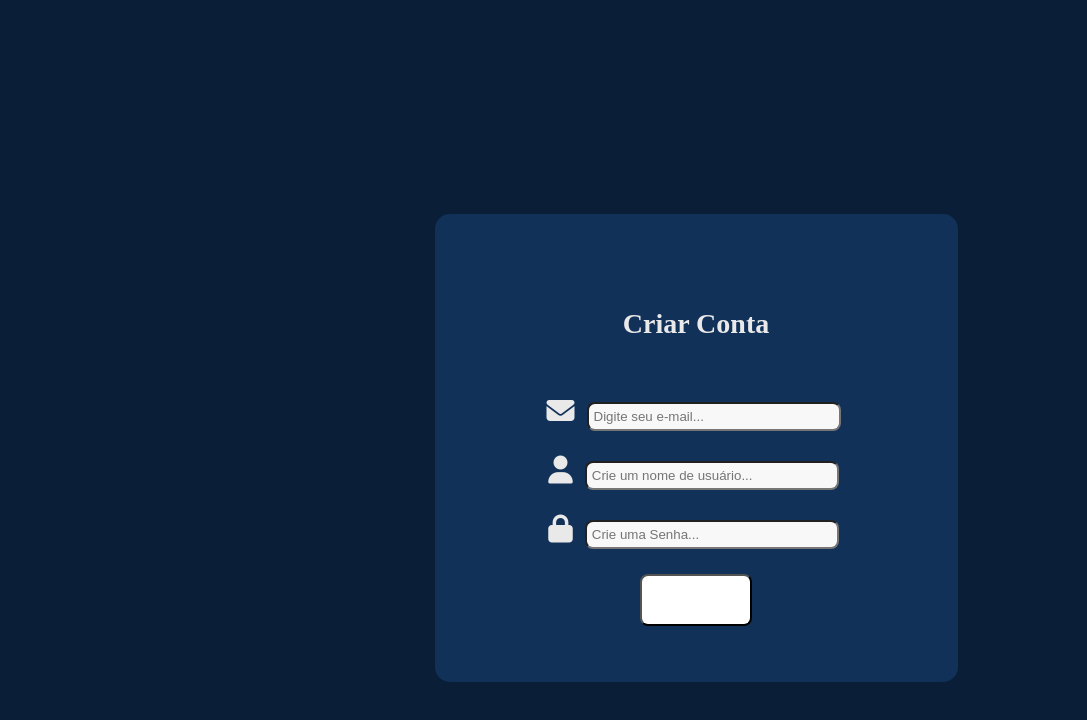
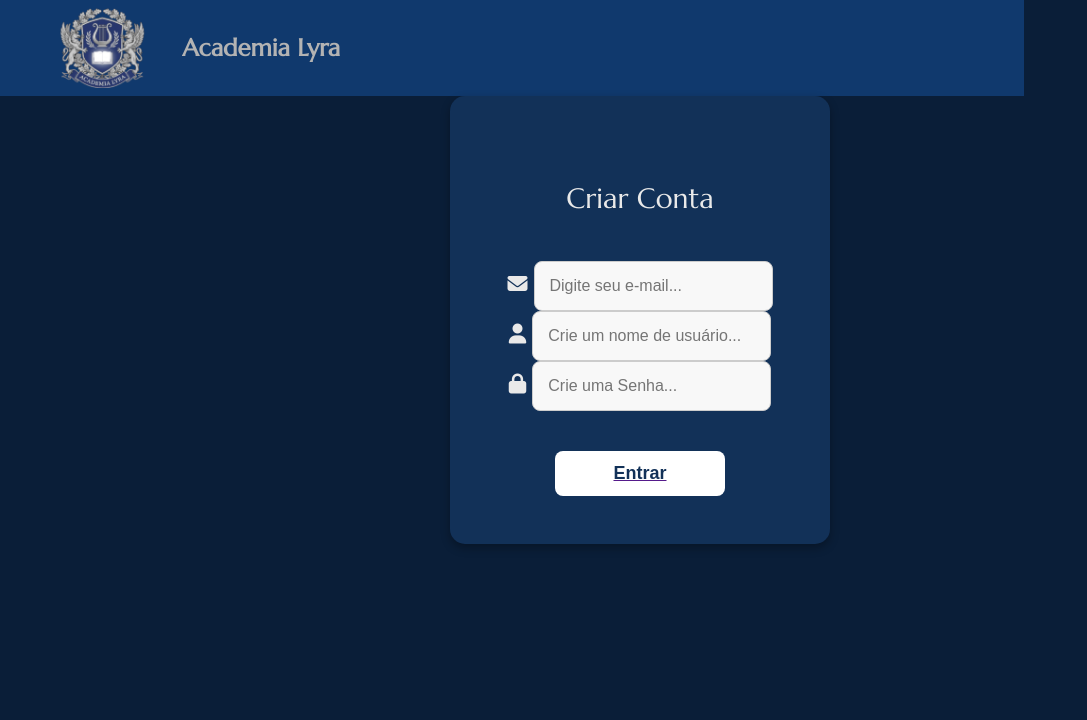
Before and after one commit to Jenniferkss/FrontEnd-TechHelp, a plain HTML site: page pages/criarConta.html in a window 1280 px wide. Shown: the whole page, without its empty margins (0-1087 px from the left). Drawn offline with Linux system fonts and the light colour scheme.

Commit message:
feat:corrige pequenas falhas no css da pagina Criar Conta

```diff
--- a/assets/css/criarConta.css
+++ b/assets/css/criarConta.css
@@ -1,49 +1,169 @@
 @import url('https://fonts.googleapis.com/css2?family=Marcellus&display=swap');
 
+/* --- LAYOUT GERAL E ESTRUTURA --- */
+
 body {
-    background-color: #0a1e38;;
+    /* Garante que o body ocupe a tela inteira e seja o container principal do layout */
+    background-color: #0a1e38; /* Fundo azul escuro principal */
     min-height: 100vh;
-    background-position: center;
+    margin: 0; /* IMPEDIR MARGENS EXTRAS */
+    font-family: 'Marcellus', serif;
+    /* O body não deve ser flex, o container-grid fará o trabalho */
+}
+
+.sr-only {
+    position: absolute;
+    width: 1px;
+    height: 1px;
+    padding: 0;
+    margin: -1px;
+    overflow: hidden;
+    clip: rect(0, 0, 0, 0);
+    border: 0;
+}
+
+/* --- CONTAINER PRINCIPAL (Layout de Colunas Grid) --- */
+
+.main-content-container {
+    /* ATENÇÃO: Aplica o layout de colunas para dividir a tela */
+    display: grid;
+    /* Coluna 1 (Área Vazia): Ocupa o restante do espaço (1fr)
+       Coluna 2 (Formulário): Largura fixa para a caixa do formulário */
+    grid-template-columns: 1fr 450px;
+    height: 100vh; /* Ocupa a altura total da viewport */
+    width: 100%;
+}
+
+/* --- DIV VAZIA / ÁREA LIVRE (Coluna Esquerda) --- */
+
+.area-livre {
+    background-color: #0a1e38;
+    /* ATENÇÃO: Flexbox para CENTRALIZAR O HEADER VERTICAL E HORIZONTALMENTE */
     display: flex;
     justify-content: center;
     align-items: center;
-    padding-top: 5rem;
+}
+
+/* --- HEADER (A Barra Azul Flutuante) --- */
+
+header {
+    /* O header está DENTRO de .area-livre (veja o HTML corrigido) */
+    width: 80%; /* Define a largura da barra azul */
+    height: 6rem;
+    background-color: #10396D; /* Cor da barra azul escura */
+    display: flex;
+    justify-content: flex-start;
+    align-items: center;
+    padding: 0 2rem;
     box-sizing: border-box;
+    /* Removido margin-right para centralizar melhor */
+    margin: 0;
+}
 
+header img {
+    height: 5rem;
+    width: auto;
+    max-height: 7.875rem;
+    margin-right: 10px;
+}
+
+h1 {
+    color: rgb(179, 179, 179);
+    font-size: 24px;
+    margin: 0;
+}
+
+/* --- MAIN/SECTION DO FORMULÁRIO (Coluna Direita) --- */
+
+main {
+    /* Esta coluna tem 450px de largura e centraliza o formulário */
+    background-color: #0a1e38;
+    display: flex;
+    justify-content: center;
+    align-items: center; /* CENTRALIZAÇÃO VERTICAL DO FORMULÁRIO */
 }
 
 section {
     background-color: #123158;
     text-align: center;
     color: #E9E9E9;
+    font-size: 20px;
+    width: 90%;
+    max-width: 380px;
+    padding: 3rem;
+    border-radius: 15px;
+    font-family: "Marcellus", serif;
+    margin: 0;
+    box-sizing: border-box;
+    box-shadow: 0 4px 10px rgba(0, 0, 0, 0.3);
+}
+
+/* --- TÍTULO E INPUTS (Espaçamento Aumentado) --- */
+
+#criar-conta {
     font-size: 28px;
-  width: 100%;
-  padding: 3.5rem;
-  border-radius: 15px;
-  font-family: "Marcellus SC";
-  margin: 0;
+    margin-bottom: 45px;
+    font-weight: 500;
+}
+
+.input-group {
+    display: flex;
+    align-items: center;
+    margin-bottom: 30px;
+    padding: 0 10px;
+}
+
+.input-group i {
+    color: #b3b3b3;
+    font-size: 1.2em;
+    margin-right: 15px;
+    width: 20px;
+    text-align: center;
 }
 
 input {
+    flex-grow: 1;
+    padding: 15px 15px;
     border-radius: 8px;
     background-color: #f8f8f8;
-  margin: 5px;
-  padding: 5px;
-  width: 15rem;
-  margin-top: 25px;
+    border: 1px solid #ccc;
+    box-sizing: border-box;
+    margin: 0;
+    font-size: 16px;
+    transition: border-color 0.3s ease;
 }
 
+input:focus {
+    outline: none;
+    border-color: #10396D;
+    box-shadow: 0 0 5px rgba(16, 57, 109, 0.5);
+}
+
+/* --- BOTÃO "ENTRAR" --- */
+
 .botao {
-  background-color:#ffffff;
-  color: #fff;
-  padding: 15px 32px;
-  text-align: center;
-  font-size: 16px;
-  margin-top: 20px;
+    background-color: #ffffff;
+    color: #123158;
+    padding: 12px 40px;
+    font-size: 18px;
+    font-weight: 600;
+    margin-top: 40px;
     border-radius: 8px;
-  transition: background-color 0.5s ease;
+    border: none;
+    cursor: pointer;
+    transition: background-color 0.3s ease, transform 0.1s ease;
+
+    display: block;
+    margin-left: auto;
+    margin-right: auto;
+    width: 170px;
+    text-decoration: none;
 }
 
 .botao:hover {
-  background-color: #ffffff;
+    background-color: #e0e0e0;
 }
+
+.botao:active {
+    transform: translateY(1px);
+}
--- a/pages/criarConta.html
+++ b/pages/criarConta.html
@@ -15,11 +15,14 @@
     />
   </head>
   <body>
+    <header>
+            <img src="../assets/img/Logo.png" />
+            <h1>Academia Lyra</h1>
+    </header>
     <main>
       <section>
         <h4 id="criar-conta">Criar Conta</h4>
         <form action="../index.html" method="get">
-          <div class="email">
             <div class="email">
               <label for="email"></label>
               <i class="fa-solid fa-envelope"></i>
@@ -55,6 +58,9 @@
             </div>
           </div>
           <a href=""><button class="botao">Entrar</button></a>
+
+            <div id=""></div>
+
         </form>
       </section>
     </main>
```
Lines whose indentation alone changed are shown as unchanged.
